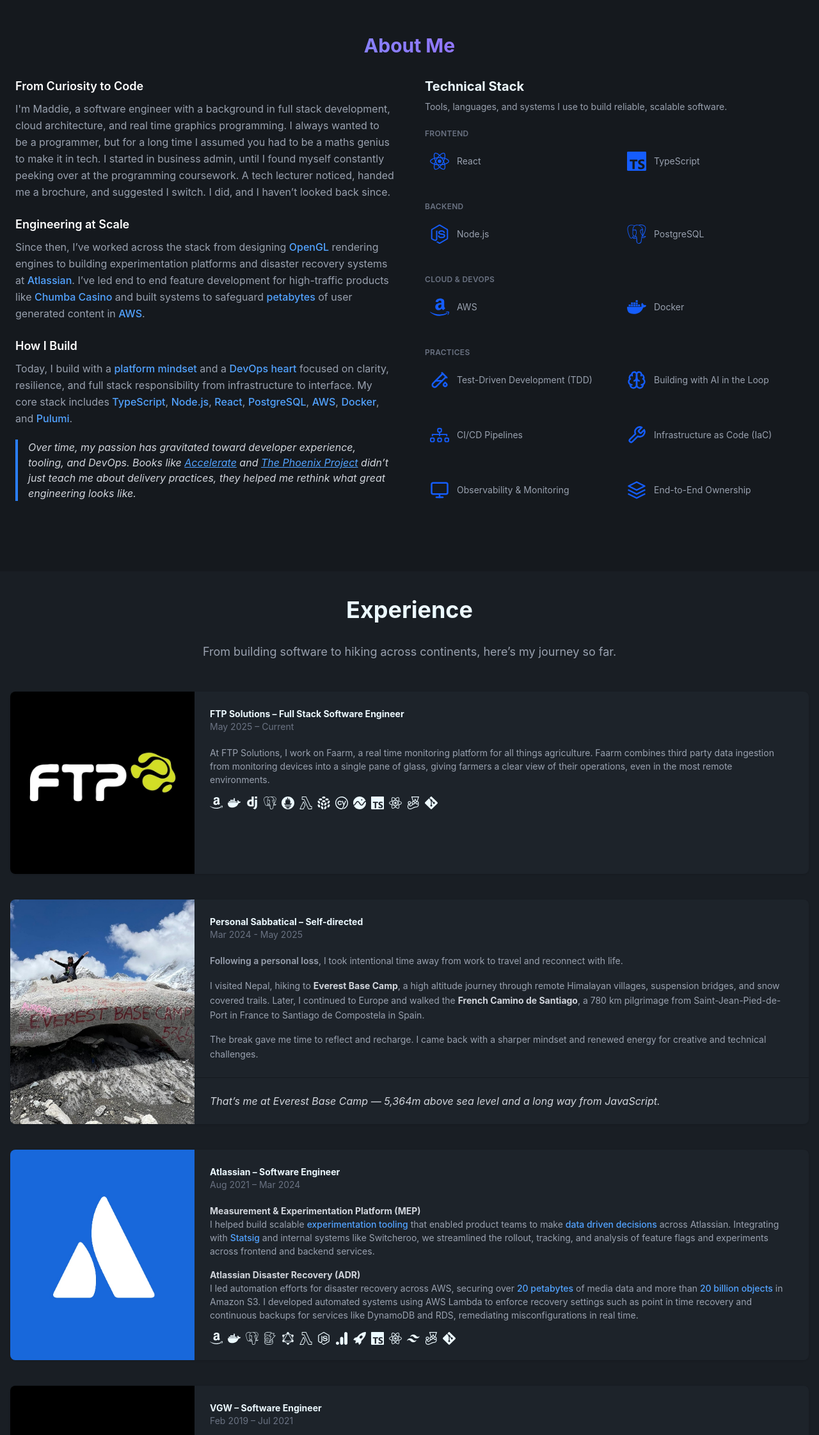
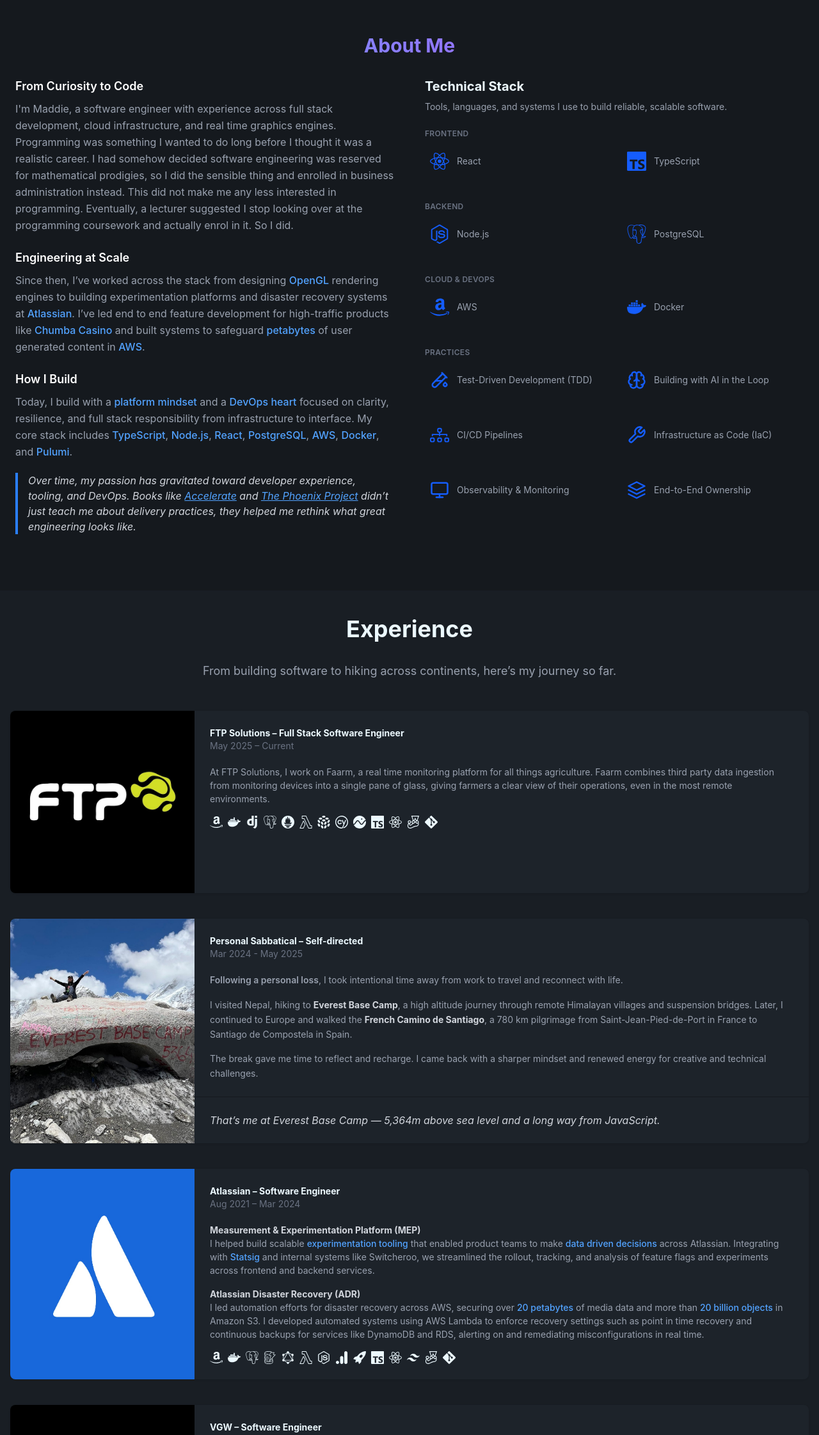
Before and after one commit to maddie-topaz/my-site, a Next.js app: page / in a window 1280 px wide. Shown: the part 811-3054 px from the top of the page at 64% size. Built offline with nearby package versions, Linux system fonts and the light colour scheme.

Commit message:
update intro

```diff
--- a/components/AboutMe.tsx
+++ b/components/AboutMe.tsx
@@ -77,11 +77,13 @@
               custom={0.0}
               variants={fadeInUp}
             >
-              I'm Maddie, a software engineer with a background in full stack development, cloud architecture, and
-              real time graphics programming. I always wanted to be a programmer, but for a long time I assumed you had
-              to be a maths genius to make it in tech. I started in business admin, until I found myself constantly
-              peeking over at the programming coursework. A tech lecturer noticed, handed me a brochure, and suggested I
-              switch. I did, and I haven’t looked back since.
+              I'm Maddie, a software engineer with experience across full stack development, cloud infrastructure, and real time graphics engines.
+
+Programming was something I wanted to do long before I thought it was a realistic career. I had somehow decided software engineering was reserved for mathematical prodigies, so I did the sensible thing and enrolled in business administration instead.
+
+This did not make me any less interested in programming.
+
+Eventually, a lecturer suggested I stop looking over at the programming coursework and actually enrol in it. So I did.
             </motion.p>
 
             <motion.h3 className="mt-6 mb-2 text-lg font-semibold text-white">Engineering at Scale</motion.h3>
--- a/components/ExperienceSection.tsx
+++ b/components/ExperienceSection.tsx
@@ -102,7 +102,7 @@
           </p>
           <p>
             I visited Nepal, hiking to <span className="font-bold text-gray-300">Everest Base Camp</span>, a
-            high altitude journey through remote Himalayan villages, suspension bridges, and snow covered trails. Later,
+            high altitude journey through remote Himalayan villages and suspension bridges. Later,
             I continued to Europe and walked the{" "}
             <span className="font-bold text-gray-300">French Camino de Santiago</span>, a 780 km pilgrimage from
             Saint-Jean-Pied-de-Port in France to Santiago de Compostela in Spain.
@@ -146,7 +146,7 @@
               <span className="font-medium text-blue-400">20 petabytes</span> of media data and more than{" "}
               <span className="font-medium text-blue-400">20 billion objects</span> in Amazon S3. I developed automated
               systems using AWS Lambda to enforce recovery settings such as point in time recovery and continuous
-              backups for services like DynamoDB and RDS, remediating misconfigurations in real time.
+              backups for services like DynamoDB and RDS, alerting on and remediating misconfigurations in real time.
             </p>
           </div>
         </div>
```
